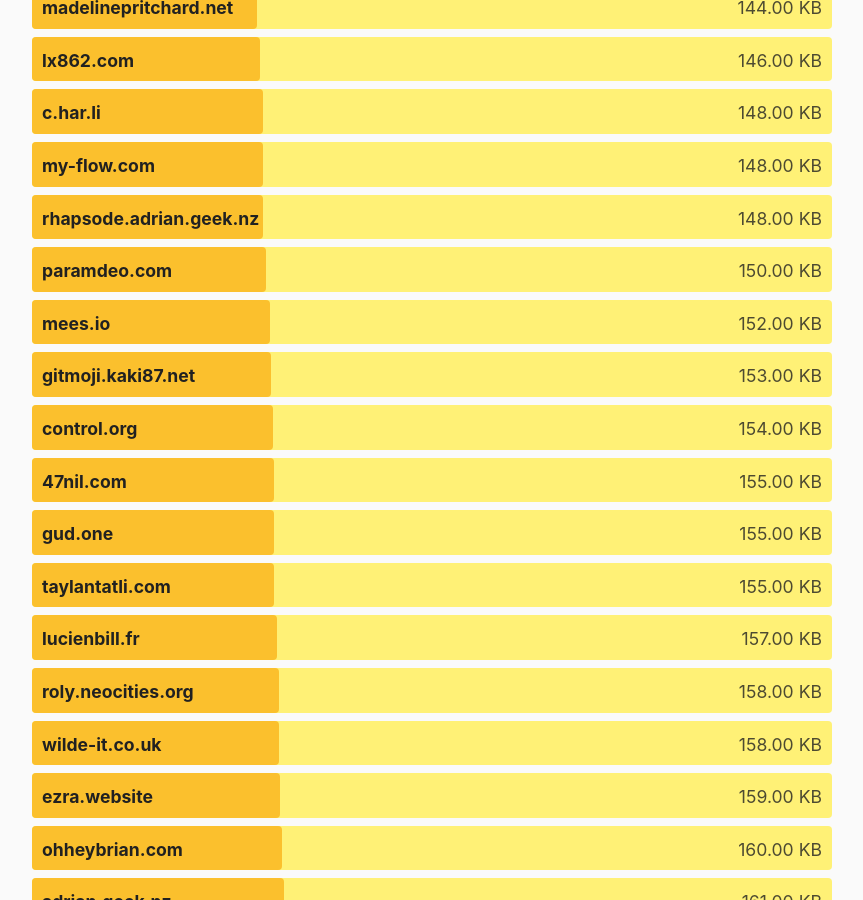
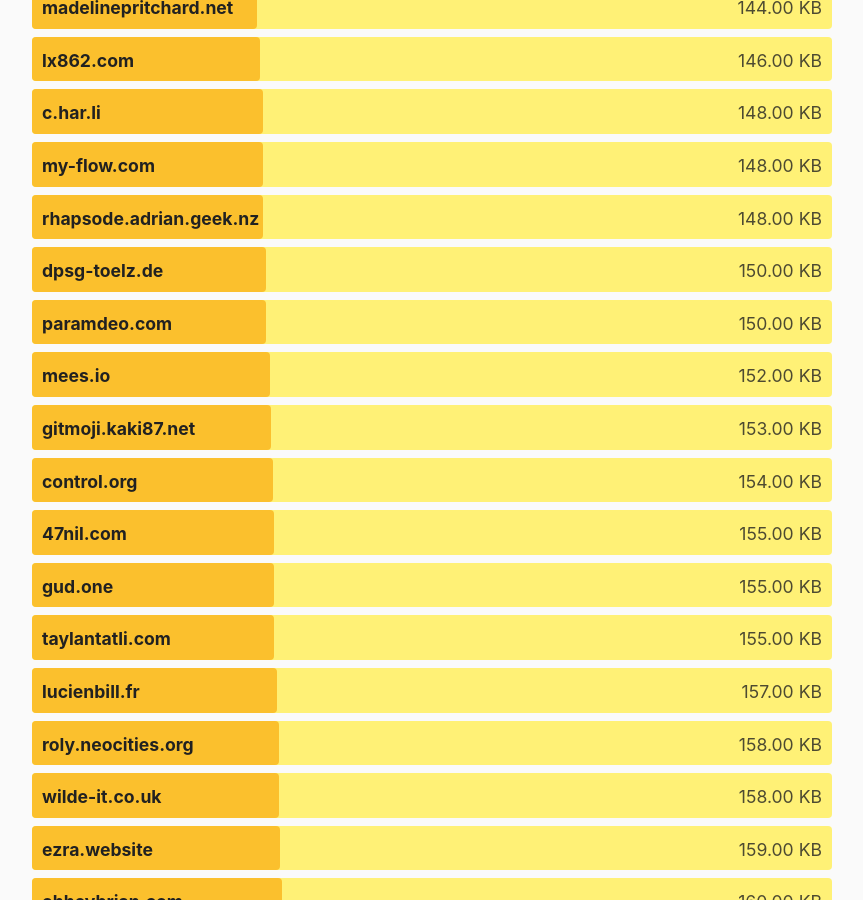
Before and after one commit to kevquirk/512kb.club, a Jekyll site: the page built from index.md, in a window 1280 px wide and 900 px high, scrolled down 24313 px. Shown: the whole window, without its empty margins (208-1071 px from the left). Built offline with Jekyll 4.4.1, drawn with Linux system fonts in a browser that asks for light colours.

Commit message:
Add dpsg-toelz.de

```diff
--- a/_data/sites.yml
+++ b/_data/sites.yml
@@ -932,6 +932,11 @@
   url: https://dotfilehub.com/
   size: 7.8
   last_checked: 2022-05-05
+
+- domain: dpsg-toelz.de
+  url: https://www.dpsg-toelz.de/
+  size: 150
+  last_checked: 2023-08-17
 
 - domain: drgomesp.dev
   url: https://drgomesp.dev/
```
